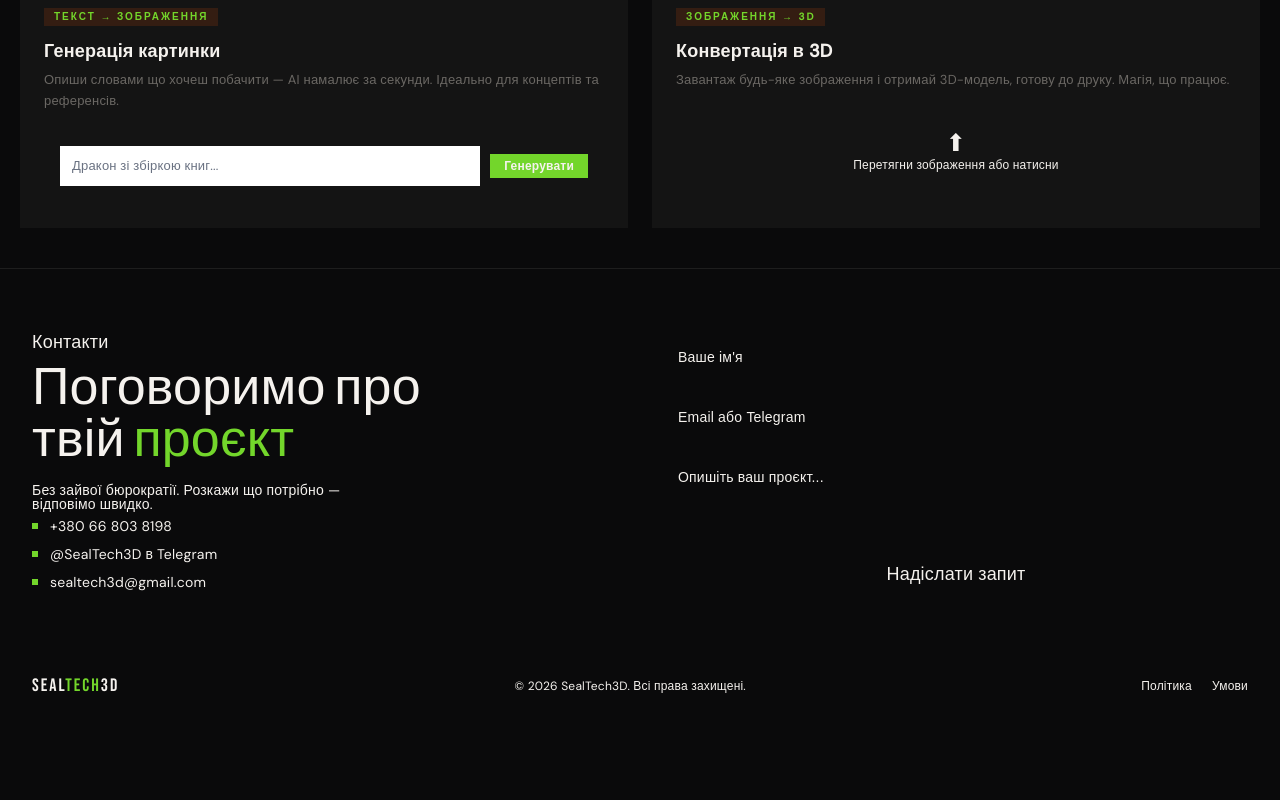
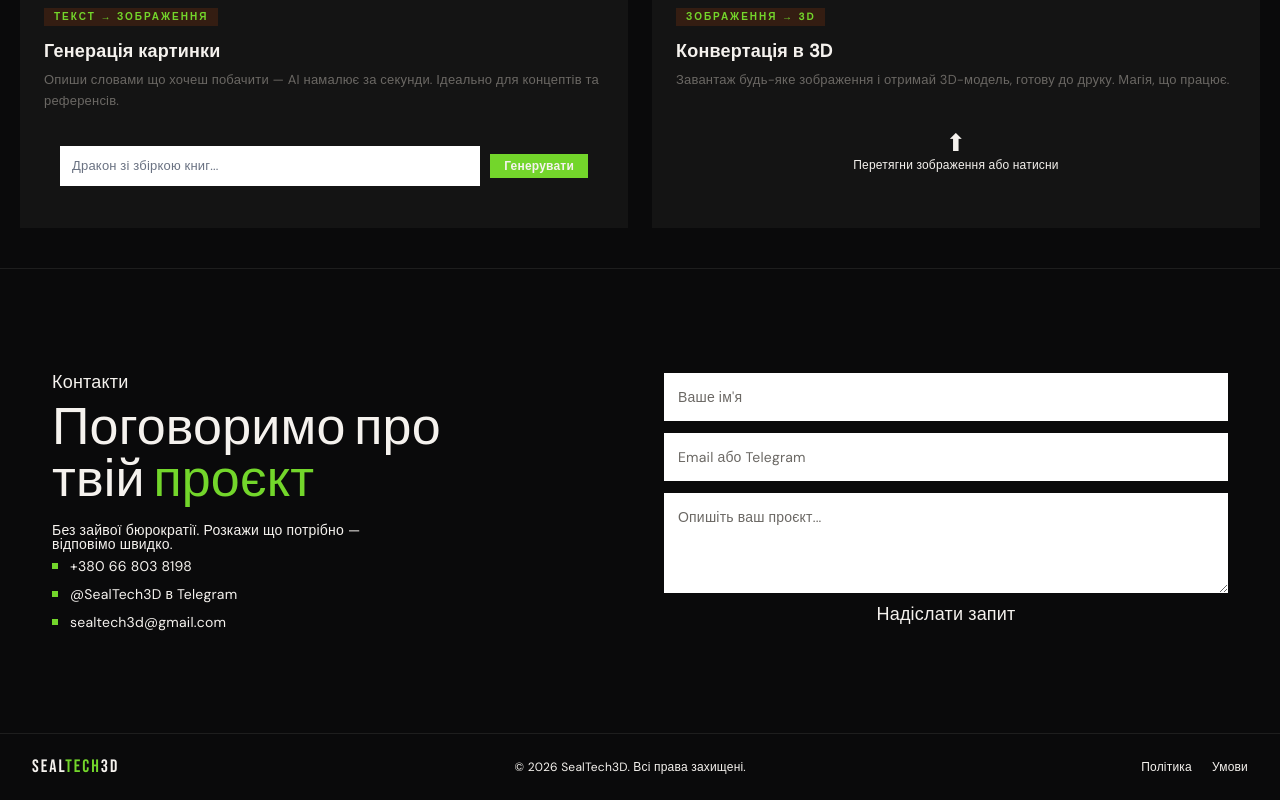
Before and after one commit to Mortiarion/seal-tech-3d-panda-dev, a SvelteKit app in the folder fe/: page / in a window 1280 px wide. Shown: the part 1803-2603 px from the top of the page. Before the commit the page ends 2522 px from the top, so only its background shows below. Built offline with nearby package versions, Linux system fonts and the light colour scheme.

Commit message:
1. чердак закипів

```diff
--- /dev/null
+++ b/fe/src/lib/components/landing/SectionContacts.svelte
@@ -0,0 +1,100 @@
+<section class=" border-bottom">
+    <div class="container">
+        <div class="contact-section">
+
+            <div>
+                <p class="section-label" style="margin-bottom:12px">Контакти</p>
+                <div class="contact-title">Поговоримо про<br />твій <span>проєкт</span></div>
+                <p style="color:var(--text2);font-size:14px;max-width:320px">
+                    Без зайвої бюрократії. Розкажи що потрібно — відповімо швидко.
+                </p>
+                <div class="contact-info">
+                    <div class="contact-item">
+                        <div class="contact-dot"></div>
+                        +380 66 803 8198
+                    </div>
+                    <div class="contact-item">
+                        <div class="contact-dot"></div>
+                        @SealTech3D в Telegram
+                    </div>
+                    <div class="contact-item">
+                        <div class="contact-dot"></div>
+                        sealtech3d@gmail.com
+                    </div>
+                </div>
+            </div>
+            <div class="contact-form">
+                <input class="form-input" placeholder="Ваше ім'я" />
+                <input class="form-input" placeholder="Email або Telegram" />
+                <textarea class="form-input" placeholder="Опишіть ваш проєкт..."></textarea>
+                <button class="btn-primary" style="width:100%">Надіслати запит</button>
+            </div>
+        </div>
+
+    </div>
+</section>
+
+<style lang="postcss">
+	/* CONTACT */
+	.contact-section {
+		padding: 64px 32px;
+		display: grid;
+		grid-template-columns: 1fr 1fr;
+		gap: 48px;
+		align-items: start;
+	}
+	.contact-title {
+		font-family: 'Bebas Neue', sans-serif;
+		font-size: 52px;
+		line-height: 1;
+		margin-bottom: 16px;
+	}
+	.contact-title span {
+		color: var(--accent);
+	}
+	.contact-info {
+		display: flex;
+		flex-direction: column;
+		gap: 14px;
+		margin-top: 8px;
+	}
+	.contact-item {
+		display: flex;
+		align-items: center;
+		gap: 12px;
+		font-size: 14px;
+		/* color: var(--white); */
+	}
+	.contact-dot {
+		width: 6px;
+		height: 6px;
+		background: var(--accent);
+		/* flex-shrink: 0; */
+	}
+	.contact-form {
+		display: flex;
+		flex-direction: column;
+		gap: 12px;
+	}
+	.form-input {
+		/* background: var(--bg2); */
+		border: 1px solid var(--border);
+		color: var(--gray);
+		padding: 12px 14px;
+		font-size: 14px;
+		/* font-family: 'Manrope', sans-serif; */
+		/* outline: none; */
+		width: 100%;
+		transition: border-color 0.2s;
+	}
+	.form-input:focus {
+		border-color: var(--accent);
+	}
+	.form-input::placeholder {
+		color: var(--gray);
+	}
+	textarea.form-input {
+		height: 100px;
+		/* resize: none; */
+	}
+</style>
--- a/fe/src/routes/+page.svelte
+++ b/fe/src/routes/+page.svelte
@@ -1,5 +1,6 @@
 <script lang='ts'>
 	import SectionAi from '$lib/components/landing/SectionAi.svelte';
+	import SectionContacts from '$lib/components/landing/SectionContacts.svelte';
 	import SectionHeader from '$lib/components/landing/SectionHeader.svelte';
 	import SectionHero from '$lib/components/landing/SectionHero.svelte';
 	import SectionProblemSolution from '$lib/components/landing/SectionProblemSolution.svelte';
@@ -24,35 +25,7 @@
 
 		<SectionAi />
 
-		<section class="contact-section">
-			<div>
-				<p class="section-label" style="margin-bottom:12px">Контакти</p>
-				<div class="contact-title">Поговоримо про<br />твій <span>проєкт</span></div>
-				<p style="color:var(--text2);font-size:14px;max-width:320px">
-					Без зайвої бюрократії. Розкажи що потрібно — відповімо швидко.
-				</p>
-				<div class="contact-info">
-					<div class="contact-item">
-						<div class="contact-dot"></div>
-						+380 66 803 8198
-					</div>
-					<div class="contact-item">
-						<div class="contact-dot"></div>
-						@SealTech3D в Telegram
-					</div>
-					<div class="contact-item">
-						<div class="contact-dot"></div>
-						sealtech3d@gmail.com
-					</div>
-				</div>
-			</div>
-			<div class="contact-form">
-				<input class="form-input" placeholder="Ваше ім'я" />
-				<input class="form-input" placeholder="Email або Telegram" />
-				<textarea class="form-input" placeholder="Опишіть ваш проєкт..."></textarea>
-				<button class="btn-primary" style="width:100%">Надіслати запит</button>
-			</div>
-		</section>
+		<SectionContacts />
 	</main>
 
 
@@ -77,68 +50,6 @@
 
 
 
-	/* CONTACT */
-	.contact-section {
-		padding: 64px 32px;
-		display: grid;
-		grid-template-columns: 1fr 1fr;
-		gap: 48px;
-		align-items: start;
-	}
-	.contact-title {
-		font-family: 'Bebas Neue', sans-serif;
-		font-size: 52px;
-		line-height: 1;
-		margin-bottom: 16px;
-	}
-	.contact-title span {
-		color: var(--accent);
-	}
-	.contact-info {
-		display: flex;
-		flex-direction: column;
-		gap: 14px;
-		margin-top: 8px;
-	}
-	.contact-item {
-		display: flex;
-		align-items: center;
-		gap: 12px;
-		font-size: 14px;
-		color: var(--text2);
-	}
-	.contact-dot {
-		width: 6px;
-		height: 6px;
-		background: var(--accent);
-		flex-shrink: 0;
-	}
-	.contact-form {
-		display: flex;
-		flex-direction: column;
-		gap: 12px;
-	}
-	.form-input {
-		background: var(--bg2);
-		border: 1px solid var(--border);
-		color: var(--text);
-		padding: 12px 14px;
-		font-size: 14px;
-		font-family: 'Manrope', sans-serif;
-		outline: none;
-		width: 100%;
-		transition: border-color 0.2s;
-	}
-	.form-input:focus {
-		border-color: var(--accent);
-	}
-	.form-input::placeholder {
-		color: var(--text3);
-	}
-	textarea.form-input {
-		height: 100px;
-		resize: none;
-	}
 
 	/* FOOTER */
 	footer {
```
